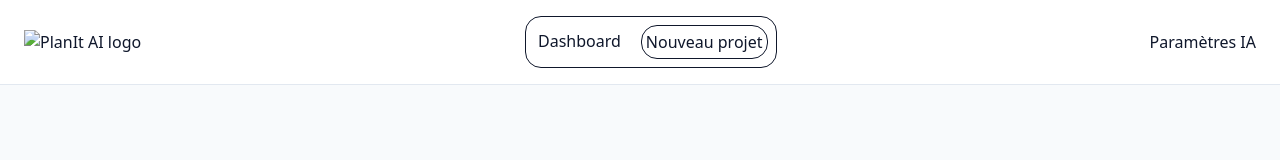
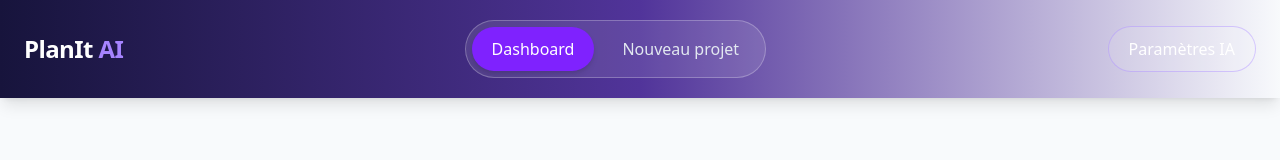
Before and after one commit to 0xm7d/PlanIt_AI, a plain HTML site: page index.html in a window 1280 px wide. Drawn offline with nearby package versions, Linux system fonts and the light colour scheme.

Commit message:
KAN-3 feat: create dashboard header

```diff
--- a/index.html
+++ b/index.html
@@ -7,16 +7,18 @@
     <script src="https://cdn.jsdelivr.net/npm/@tailwindcss/browser@4"></script>
   </head>
 <body class="bg-slate-50 min-h-screen text-slate-900">
-    <header class="bg-white border-b border-slate-200 px-6 py-4">
-        <nav class="flex items-center justify-between max-w-7xl mx-auto">
-            <a href="index.html">
-                <img src="assets/logo.png" alt="PlanIt AI logo" class="w-32 h-auto">
+    <header class="bg-gradient-to-r from-[#17143C] via-[#51349A] shadow-lg">
+        <nav class="flex items-center justify-between max-w-7xl mx-auto px-6 py-5 gap-6">
+            <a href="index.html" class="text-white text-2xl font-extrabold tracking-tight">
+                PlanIt <span class="text-violet-400">AI</span>
             </a>
-            <div class="flex gap-4 border p-2 rounded-2xl color-">
-                <a href="" class="p-1">Dashboard</a>
-                <a href="" class="border p-1 py-1 rounded-2xl">Nouveau projet</a>
+            <div class="hidden md:flex items-center gap-2 border border-white/25 p-1.5 rounded-full bg-white/10">
+                <a href="index.html" class="rounded-full bg-violet-600 px-5 py-2.5 text-white font-medium shadow-md">Dashboard</a>
+                <a href="new-project.html" class="rounded-full px-5 py-2.5 text-slate-200 hover:bg-white/10 hover:text-white transition-colors">Nouveau projet</a>
             </div>
-            <a href="">Paramètres IA</a>
+            <button id="open-settings" class="rounded-full border border-violet-400/40 bg-white/10 px-5 py-2.5 text-white hover:bg-white/20 transition-colors">
+                Paramètres IA
+            </button>
         </nav>
     </header>
 </body>
```
